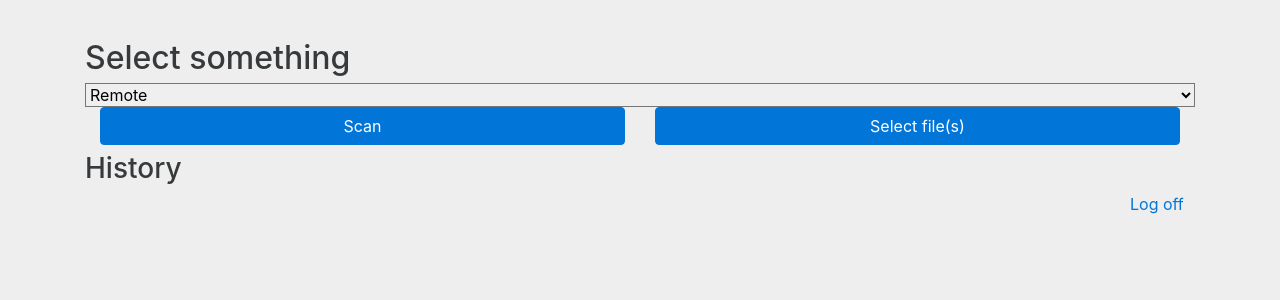
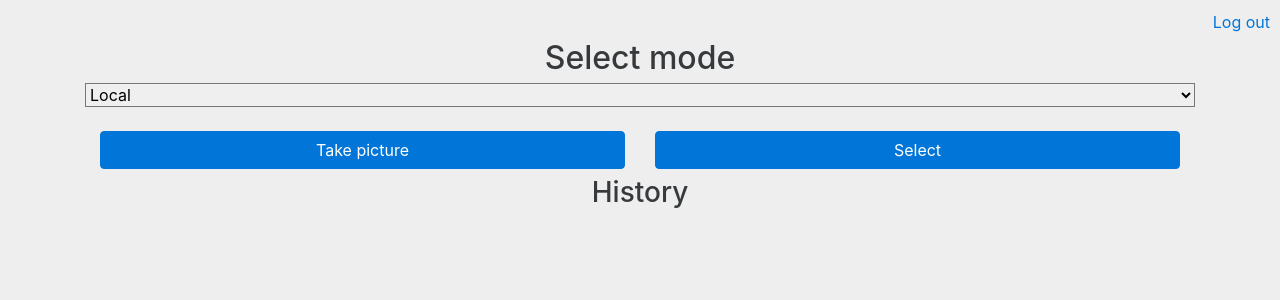
Before and after one commit to federico-fiorini/ocr-benchmark, a Python web app: template app/templates/dashboard.html in a window 1280 px wide. Shown: the top 300 px of the page. Run offline with Jinja, Linux system fonts and the light colour scheme; the template is opened without the code that fills it: most values are stand-ins (such as "Sample title", 1, 10 or a date in 2020); some libraries are stand-ins or nearby versions.

Commit message:
refactored

```diff
--- /dev/null
+++ b/app/logic.py
@@ -0,0 +1,6 @@
+class LoginService:
+    def __init__(self):
+        pass
+
+    def login(self, username, password):
+        return True
--- a/app/static/css/style.css
+++ b/app/static/css/style.css
@@ -109,3 +109,14 @@ visibility: hidden;
 	*/
 	visibility: hidden;
 }
+
+#logout {
+  position: absolute;
+  right: 0;
+  top:0;
+  margin: 10px;
+}
+
+.text-center {
+  text-align: center;
+}
--- a/app/templates/dashboard.html
+++ b/app/templates/dashboard.html
@@ -26,7 +26,7 @@
     <script>
         ajaxURL = "{{ url_for('dashboard') }}";
         //var cam_pic = "{{url_for('static', filename='uploads/')}}" + "{{file}}";
-        {% for file in files %}
+        {% for row in rows %}
             cam_pic.push("{{url_for('static', filename='uploads/')}}" + "{{file}}");
         {% endfor %}
     </script>
@@ -35,33 +35,32 @@
 
 <body>
     <div class="container" id="dashboard">
-        <h2 class="form-signin-heading">Select something</h2>
+        <h2 class="form-signin-heading text-center">Select mode</h2>
 
         <select class="selectpicker btn-block" data-style="btn-info" id="mode">
-            <option {% if guest %} selected {% endif %}>Local</option>
-            <option {% if guest %} disabled {% else %} selected {% endif %}>Remote</option>
-            <option disabled>Benchmark</option>
+            <option  selected>Local</option>
+            <option>Remote</option>
+            <option>Benchmark</option>
         </select>
-
+        <br>
 
         <div class="col-xs-6">
-                <button class="btn btn-primary btn-block"   onClick="changeView('camera')" role="button">Scan</button>
+            <button class="btn btn-primary btn-block" onClick="changeView('camera')" role="button">Take picture</button>
         </div>
 
             <div class="col-xs-6">
                 <fieldset>
                     <label class="btn btn-primary btn-block" role="button">
-                        Select file(s)
+                        Select
                         <form id="upload-files" method="post" enctype="multipart/form-data">
                             <input type="file" name="files" id="multiFiles" style="display: none;" onchange="doOcr('upload-files')" multiple>
                         </form>
                     </label>
                 </fieldset>
             </div>
-        <h3 class="form-signin-heading">History</h3>
+        <h3 class="form-signin-heading text-center">History</h3>
+        <br>
     </div> <!-- /container -->
-
-
 
 
     <div class="container hidden" id="camera">
@@ -87,16 +86,15 @@
         </div>
         <!--button type="button" class="btn btn-default">Take a picture</button-->
 
+        <div class="col-xs-6">
+            <button class="btn btn-primary btn-block"   onclick="changeView('dashboard')"  role="button">⬅ Back</button>
+        </div>
+        <div class="col-xs-6">
+            <!--a href="" id="cam_submit_but" class="btn btn-primary btn-block" role="button">Optical character recognition</a-->
+            <input value="OCR" class="btn btn-primary btn-block"  onClick="doOcr('upload-photos')">
+        </div>
 
-        <div class="col-xs-12">
-            <!--a href="" id="cam_submit_but" class="btn btn-primary btn-block" role="button">Optical character recognition</a-->
-            <input value="Optical character recognition" class="btn btn-primary btn-block"  onClick="doOcr('upload-photos')">
-        </div>
-        <div class="col-xs-12">
-            <button class="btn btn-primary btn-block"   onclick="changeView('dashboard')"  role="button">⬅ Back to dashboard</button>
-        </div>
     </div> <!-- /container -->
-
 
 
 
@@ -107,17 +105,20 @@
 
 
     <div class="container hidden" id="result">
-        <h2 class="form-signin-heading">The result text</h2>
+        <h2 class="form-signin-heading text-center">Result</h2>
         <div class="form-group">
-            <textarea class="form-control" rows="5" id="result_text">
+            <textarea class="form-control" rows="15" id="result_text">
 
             </textarea>
         </div>
 
-        <button type="button" class="btn btn-default">Save</button>
-        <div class="col-xs-12">
-            <button class="btn btn-primary btn-block" onclick="changeView('dashboard')"  role="button">⬅ Back to dashboard</button>
+        <div class="col-xs-6">
+            <button class="btn btn-primary btn-block" onclick="changeView('dashboard')"  role="button">⬅ Back</button>
         </div>
+        <div class="col-xs-6">
+            <button class="btn btn-success btn-block" role="button">Save</button>
+        </div>
+
     </div> <!-- /container -->
 
 
@@ -127,18 +128,12 @@
       <h2 class="form-signin-heading">The results of the benchmark</h2>
 
         <div class="col-xs-12">
-            <button class="btn btn-primary btn-block"  onclick="changeView('dashboard')" role="button">⬅ Back to dashboard</button>
+            <button class="btn btn-primary btn-block"  onclick="changeView('dashboard')" role="button">⬅ Back</button>
         </div>
     </div> <!-- /container -->
 
-    <div class="container" id="logoff">
-         <div class="row">
-            <div class="col-md-11"></div>
-            <div class="col-md-1 text-right">
-                <a href="{{ url_for('logoff') }}" class="btn-link pull-right" >Log off</a>
-            </div>
-        </div>
-
+    <div id="logout">
+        <a href="{{ url_for('logout') }}" class="btn-link pull-right" >Log out</a>
     </div>
 </body>
 </html>
--- a/app/templates/login.html
+++ b/app/templates/login.html
@@ -55,12 +55,6 @@
 
         <button class="btn btn-lg btn-primary btn-block" type="submit" onclick="return crypto()">Sign in</button>
       </form>
-      <form name="guest" class="form-signin" action="" method="POST" >
-        <input type="hidden" name="inputName" value = "guest">
-        <input type="hidden" name="inputPassword" value = "guest">
-        <input type="hidden" name="hash" id="hash">
-        <button class="btn btn-lg btn-primary btn-block" type="submit" >Guest access</button>
-      </form>
     </div> <!-- /container -->
 
   </body>
--- a/run.py
+++ b/run.py
@@ -11,7 +11,4 @@ except IndexError:
 
 if __name__ == "__main__":
     context = ('credentials/certificate.crt', 'credentials/private.key')
-    app.secret_key = 'super secret key'
-    app.config['SESSION_TYPE'] = 'filesystem'
-    app.config['SESSION_TYPE'] = 'filesystem'
     app.run(debug=True, host='0.0.0.0', port=port, ssl_context=context)
```
Also changed, not shown: app/static/js/functions.js (+8 -14 lines), app/views.py (+44 -51 lines), config.py (+5 -3 lines).
